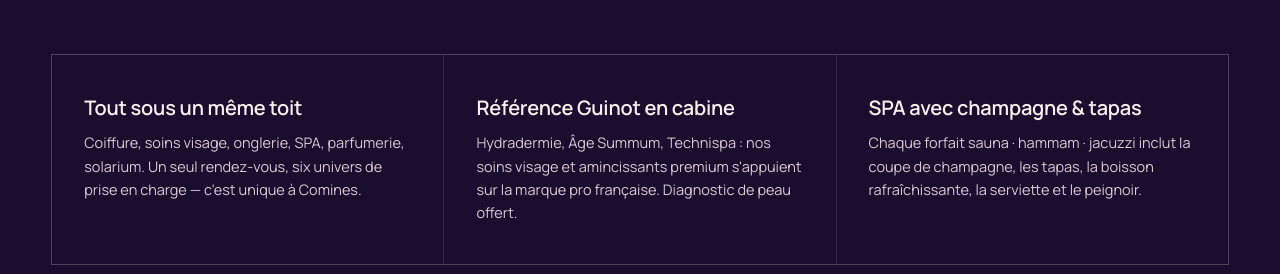
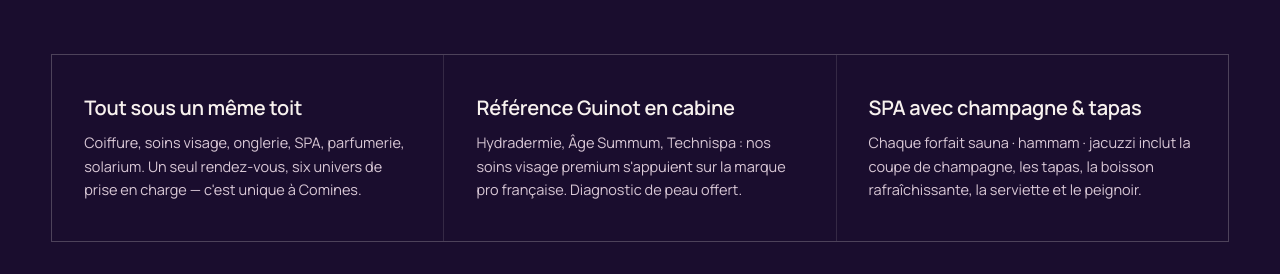
Before and after one commit to Achille-Deribreux/institut_vendome_website, a React (Vite) app: page / in a window 1280 px wide. Shown: the part 1223-1497 px from the top of the page. Built offline with nearby package versions, Linux system fonts and the light colour scheme; a web font is replaced by a local one.

Commit message:
initial commit

```diff
--- a/src/components/sections/USPs.tsx
+++ b/src/components/sections/USPs.tsx
@@ -12,7 +12,7 @@ export default function USPs() {
         </div>
         <div className="usp">
           <h3>Référence Guinot en cabine</h3>
-          <p>Hydradermie, Âge Summum, Technispa : nos soins visage et amincissants premium s'appuient sur la marque pro française. Diagnostic de peau offert.</p>
+          <p>Hydradermie, Âge Summum, Technispa : nos soins visage premium s'appuient sur la marque pro française. Diagnostic de peau offert.</p>
         </div>
         <div className="usp">
           <h3>SPA avec champagne &amp; tapas</h3>
```
